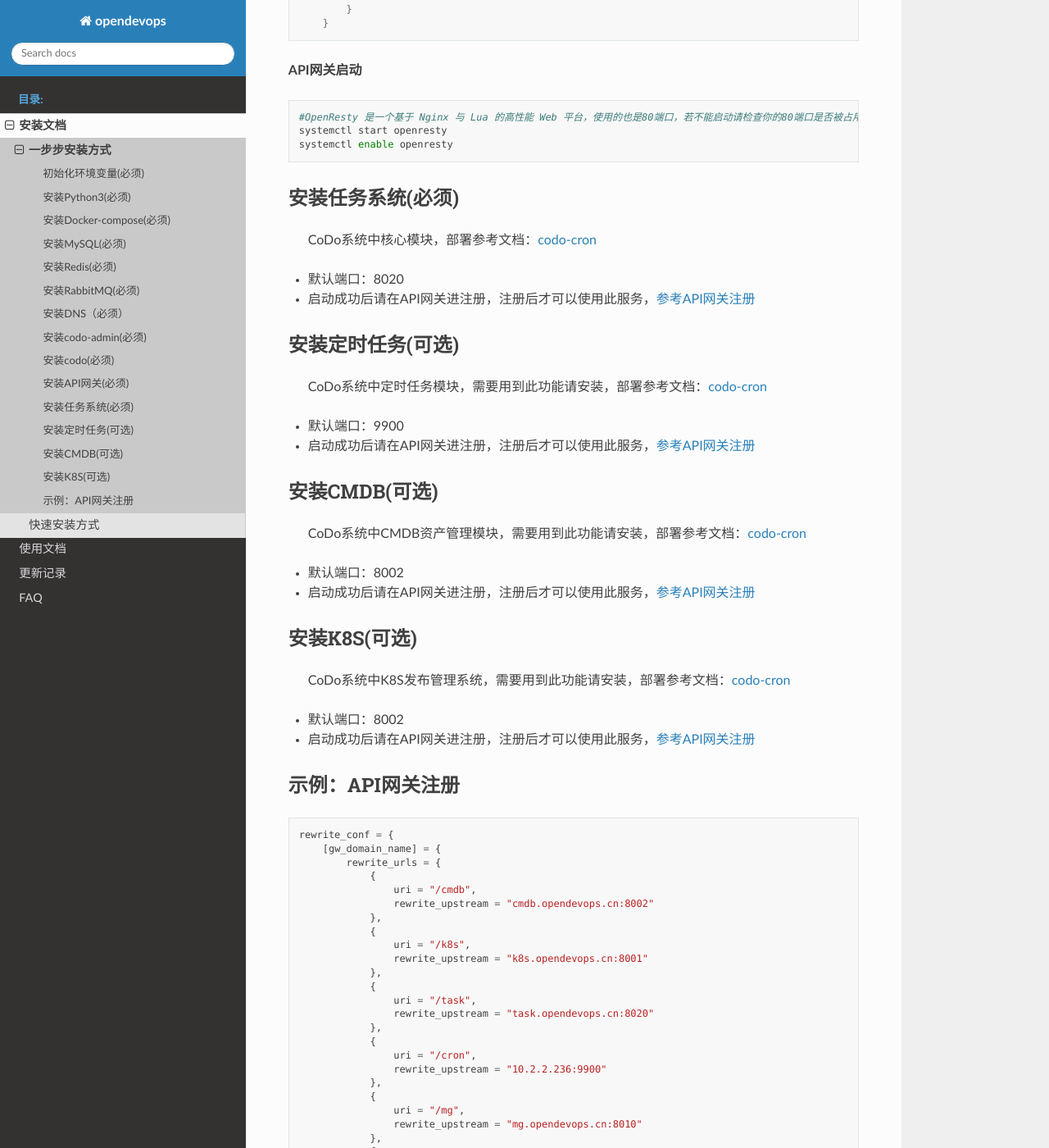
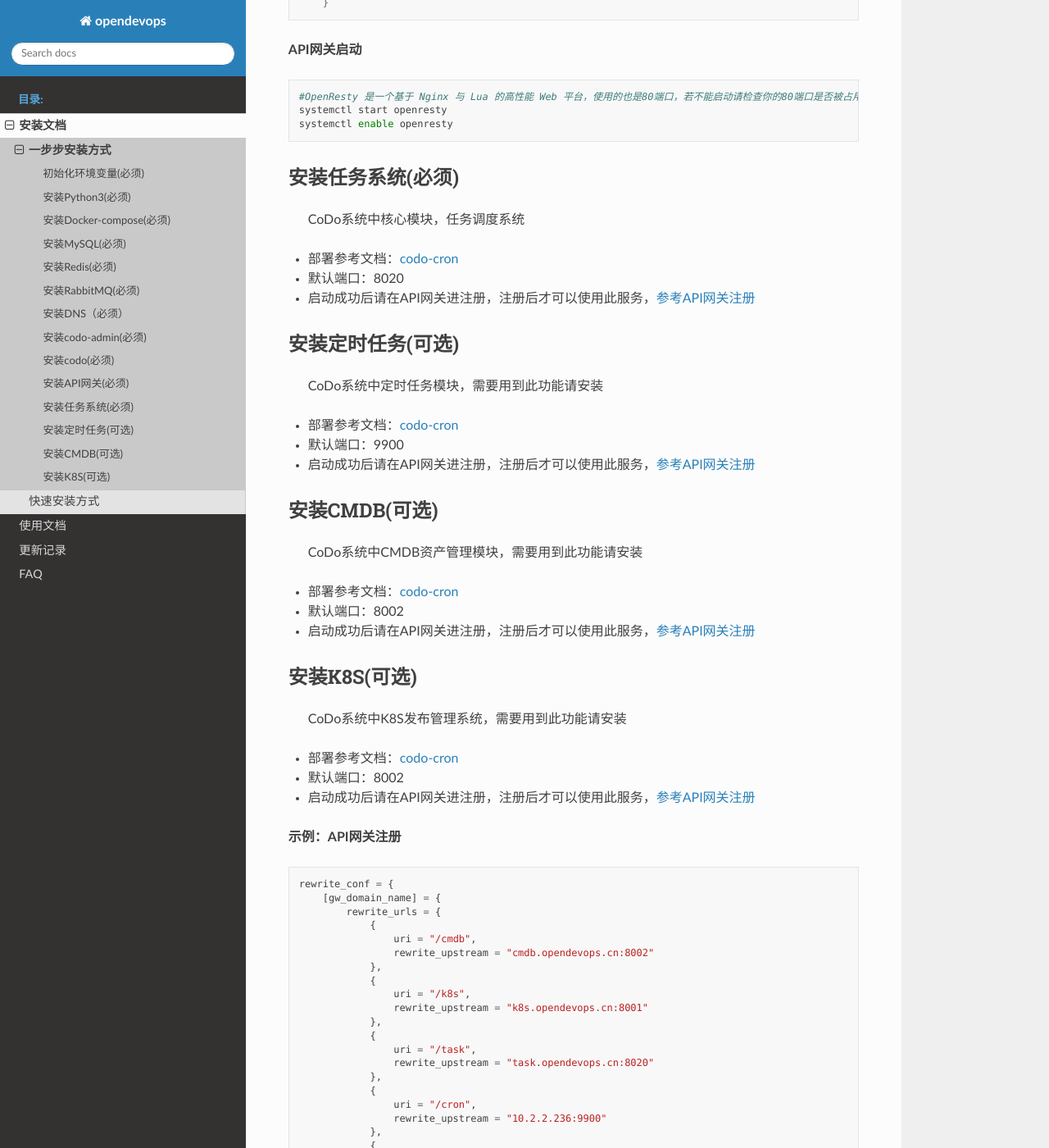
Before and after one commit to opendevops-cn/opendevops, a Sphinx documentation site: the page built from docs/source/step_by_step_install.md, in a window 1280 px wide and 1400 px high, scrolled down 8586 px. Shown: the whole window at 82% size. Built offline with Sphinx 7.4.7 and the Read the Docs theme 2.0.0, drawn with Linux system fonts in a browser that asks for light colours; pages that are not in the unit, such as notebooks, are missing from menus; some of the changed text lies outside the part shown.

Commit message:
make  docs html文件

````diff
--- a/docs/source/step_by_step_install.md
+++ b/docs/source/step_by_step_install.md
@@ -446,34 +445,39 @@ systemctl enable openresty
 
 
 #### 安装任务系统(必须)
-> CoDo系统中核心模块，部署参考文档：[codo-cron](https://github.com/opendevops-cn/codo-task)
+
+> CoDo系统中核心模块，任务调度系统
+- 部署参考文档：[codo-cron](https://github.com/opendevops-cn/codo-task)
 - 默认端口：8020
 - 启动成功后请在API网关进注册，注册后才可以使用此服务，[参考API网关注册](https://github.com/ss1917/api-gateway/blob/master/README.md#%E4%B8%89%E4%BD%BF%E7%94%A8%E9%85%8D%E7%BD%AE%E6%B3%A8%E5%86%8Capi)
 
 
 
+#### 安装定时任务(可选)
 
-#### 安装定时任务(可选)
-> CoDo系统中定时任务模块，需要用到此功能请安装，部署参考文档：[codo-cron](https://github.com/opendevops-cn/codo-cron)
+> CoDo系统中定时任务模块，需要用到此功能请安装
+- 部署参考文档：[codo-cron](https://github.com/opendevops-cn/codo-cron)
 - 默认端口：9900
 - 启动成功后请在API网关进注册，注册后才可以使用此服务，[参考API网关注册](https://github.com/ss1917/api-gateway/blob/master/README.md#%E4%B8%89%E4%BD%BF%E7%94%A8%E9%85%8D%E7%BD%AE%E6%B3%A8%E5%86%8Capi)
 
 
 
 #### 安装CMDB(可选)
-> CoDo系统中CMDB资产管理模块，需要用到此功能请安装，部署参考文档：[codo-cron](https://github.com/opendevops-cn/codo-cmdb)
+> CoDo系统中CMDB资产管理模块，需要用到此功能请安装
+- 部署参考文档：[codo-cron](https://github.com/opendevops-cn/codo-cmdb)
 - 默认端口：8002
 - 启动成功后请在API网关进注册，注册后才可以使用此服务，[参考API网关注册](https://github.com/ss1917/api-gateway/blob/master/README.md#%E4%B8%89%E4%BD%BF%E7%94%A8%E9%85%8D%E7%BD%AE%E6%B3%A8%E5%86%8Capi)
 
 
 #### 安装K8S(可选)
-> CoDo系统中K8S发布管理系统，需要用到此功能请安装，部署参考文档：[codo-cron](https://github.com/opendevops-cn/codo-k8s)
+> CoDo系统中K8S发布管理系统，需要用到此功能请安装
+- 部署参考文档：[codo-cron](https://github.com/opendevops-cn/codo-k8s)
 - 默认端口：8002
 - 启动成功后请在API网关进注册，注册后才可以使用此服务，[参考API网关注册](https://github.com/ss1917/api-gateway/blob/master/README.md#%E4%B8%89%E4%BD%BF%E7%94%A8%E9%85%8D%E7%BD%AE%E6%B3%A8%E5%86%8Capi)
 
 
 
-#### 示例：API网关注册
+**示例：API网关注册**
 
 ```
 rewrite_conf = {
````
Also changed, not shown: other parts of docs/source/step_by_step_install.md (+3 -4 lines), docs/source/system_config.md (+1 -1 lines).
